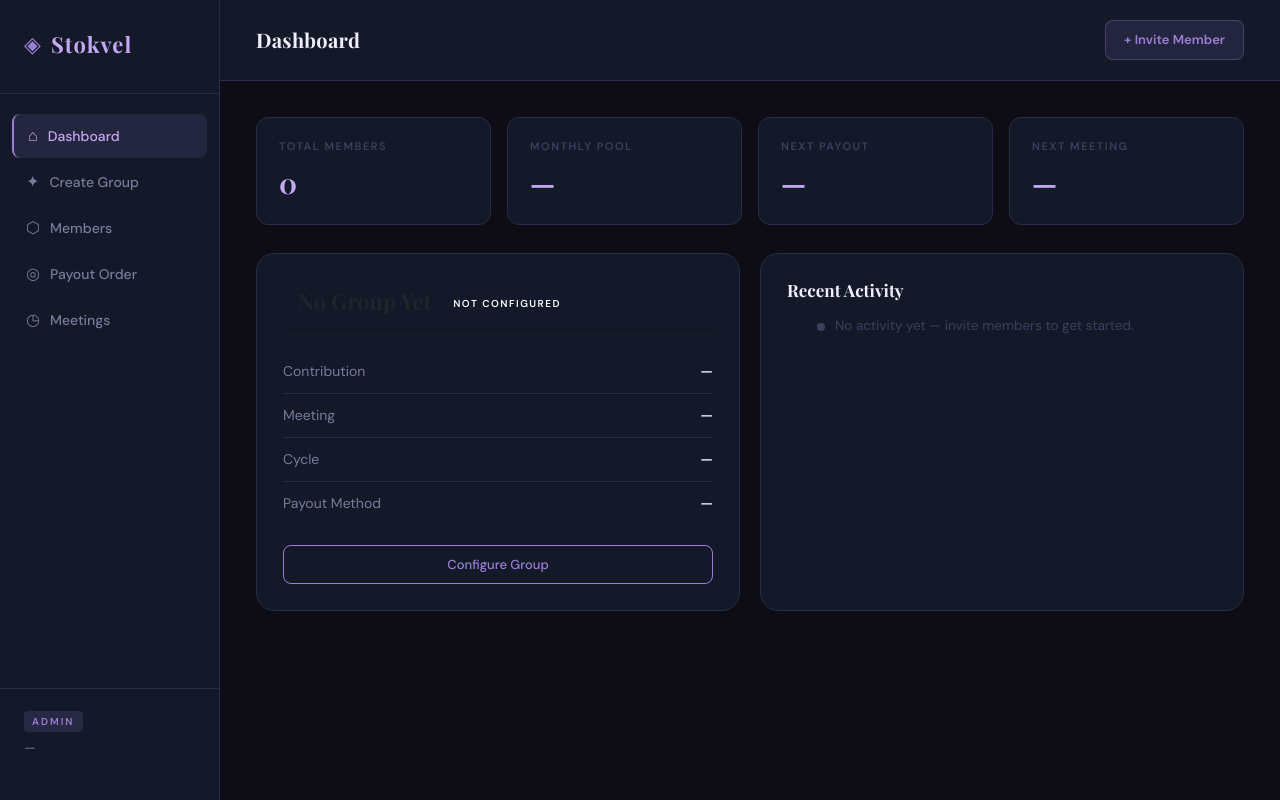
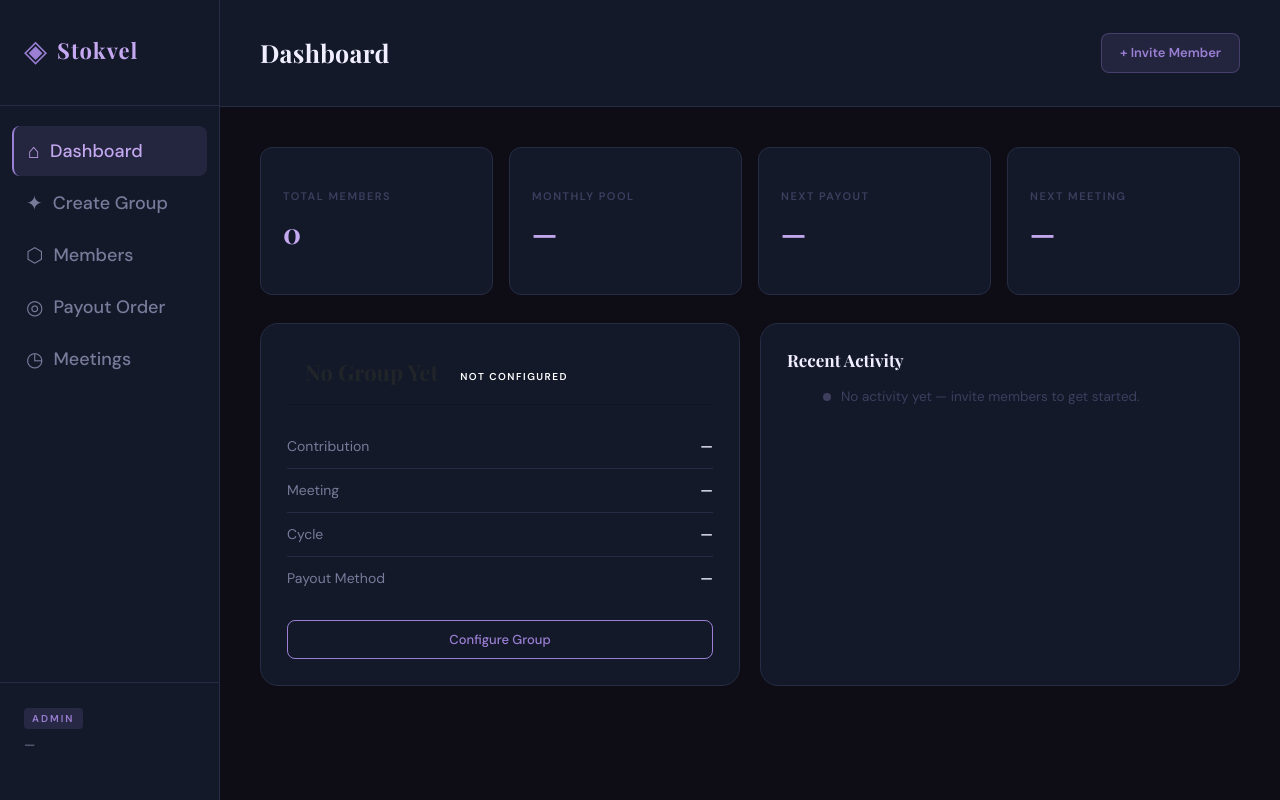
Before and after one commit to lerato-s/stokvel-project, a React (Vite) app in the folder client/: page /g in a window 1280 px wide. Built offline with nearby package versions, Linux system fonts and the light colour scheme.

Commit message:
Increased the sizes of the bubbles where each section is

```diff
--- a/client/src/pages/group.css
+++ b/client/src/pages/group.css
@@ -31,7 +31,7 @@ html, body {
   background: var(--bg);
   color: var(--text);
   font-family: var(--font-body);
-  font-size: 15px;
+  font-size: 18px;
   overflow-x: hidden;
   /* ← removed display: flex from here */
 }
@@ -66,7 +66,7 @@ html, body {
 }
 
 .logo-icon {
-  font-size: 22px;
+  font-size: 30px;
   color: var(--gold);
 }
 
@@ -94,7 +94,7 @@ html, body {
   border-radius: 8px;
   color: var(--text-muted);
   text-decoration: none;
-  font-size: 14px;
+  font-size: 18px;
   font-weight: 500;
   transition: all 0.2s;
   cursor: pointer;
@@ -111,7 +111,7 @@ html, body {
   border-left: 2px solid var(--gold);
 }
 
-.nav-icon { font-size: 16px; }
+.nav-icon { font-size: 20px; }
 
 .sidebar-footer {
   padding: 20px 24px 0;
@@ -158,7 +158,7 @@ html, body {
   display: flex;
   align-items: center;
   justify-content: space-between;
-  padding: 20px 36px;
+  padding: 33.2px 40px;
   border-bottom: 1px solid var(--border);
   background: var(--surface);
   position: sticky;
@@ -168,7 +168,7 @@ html, body {
 
 .topbar-title {
   font-family: var(--font-display);
-  font-size: 20px;
+  font-size: 25px;
   font-weight: 700;
   color: var(--text);
   letter-spacing: 0.3px;
@@ -177,7 +177,7 @@ html, body {
 /* === SECTIONS === */
 .section {
   display: none;
-  padding: 36px;
+  padding: 40px;
   flex: 1;
   width: 100%;
   box-sizing: border-box;
@@ -205,7 +205,7 @@ html, body {
   background: var(--surface);
   border: 1px solid var(--border);
   border-radius: var(--radius);
-  padding: 20px 22px;
+  padding: 40px 22px;
   transition: border-color 0.2s;
 }
 
```
